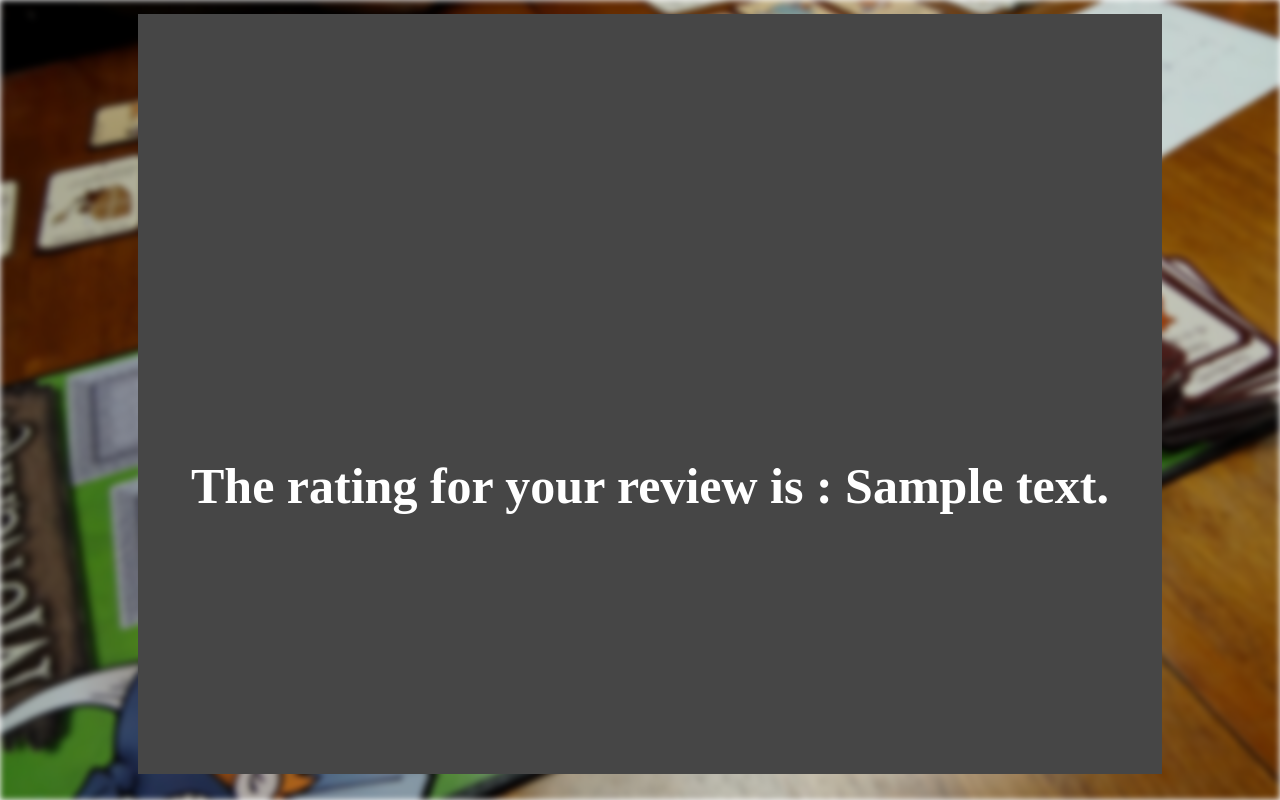
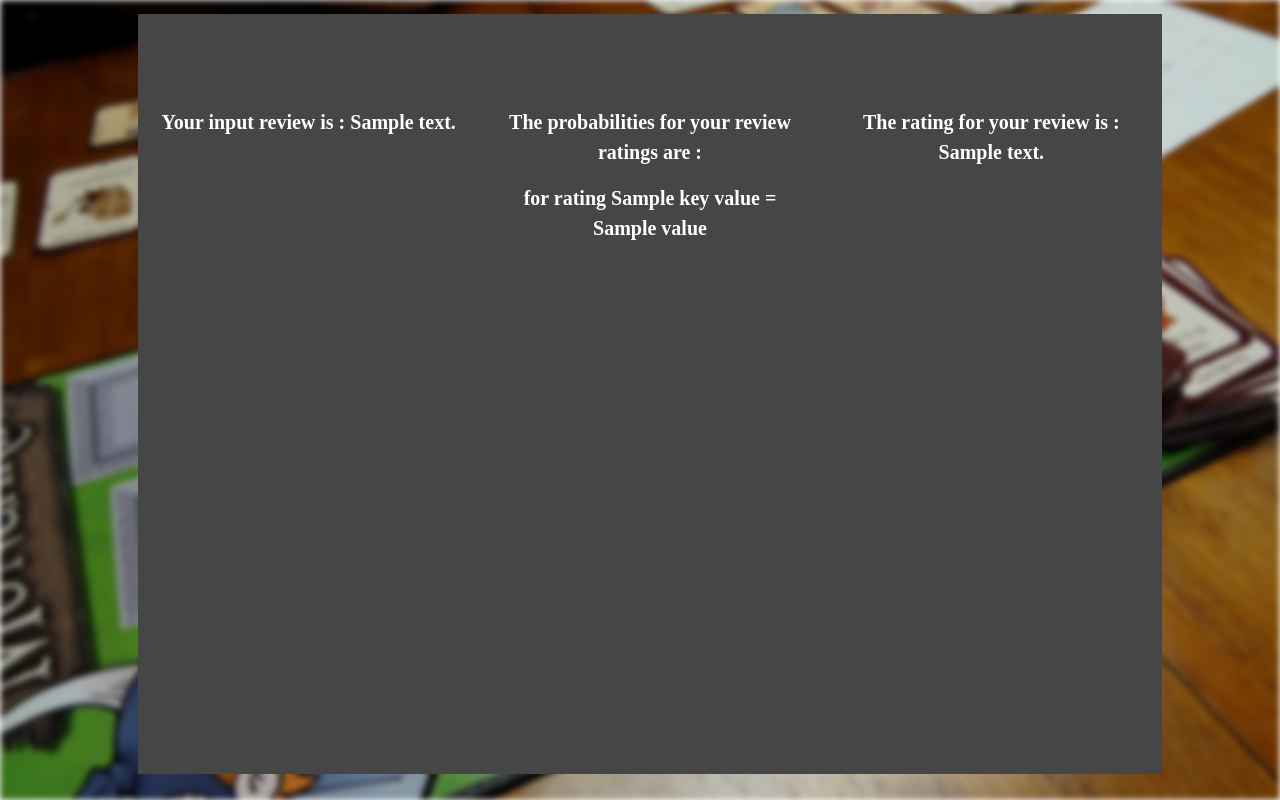
Before and after one commit to jonathankumar10/Game-Review-Rating-Predictor, a Flask app: template templates/answer.html in a window 1280 px wide. Run offline with Flask 2, Linux system fonts and the light colour scheme; the template is opened without the code that fills it: most values are stand-ins (such as "Sample title", 1, 10 or a date in 2020); parts of the project's set-up code (start-up, migrations or seed data) failed here and were passed over; some libraries are stand-ins or nearby versions.

Commit message:
Updated files

```diff
--- a/app.py
+++ b/app.py
@@ -1,7 +1,7 @@
 from flask import Flask
 from flask import Flask, session, url_for, redirect, render_template
 from flask_wtf import FlaskForm
-from wtforms import StringField, SubmitField
+from wtforms import StringField, SubmitField, validators
 import pickle
 from pandas import DataFrame
 
@@ -9,7 +9,7 @@ with open('./datasets/pickle_data/final_model_multinomial.pkl', 'rb') as pickle_
     model = pickle.load(pickle_file)
 with open('./datasets/pickle_data/vectorizer.pkl', 'rb') as pickle_file:
     vectorizer = pickle.load(pickle_file)
-print("Model and Vectorizer rrun from file")
+print("Model and Vectorizer run from file")
 
 app = Flask(__name__)
 
@@ -18,7 +18,7 @@ app.config['SECRET_KEY'] = 'jonathan'
 
 class InfoForm(FlaskForm):
 
-    comment = StringField('Enter your Comment/Review :')
+    comment = StringField('Enter your Comment/Review :',[validators.Length(min=1, max=100)])
     submit = SubmitField('Submit')
 
 
@@ -32,14 +32,25 @@ def question():
     form = InfoForm()
     if form.validate_on_submit():
         comment = form.comment.data
-        form.comment.data = ''
-        Input = [comment]
-        input_df = DataFrame(Input,columns=['comment'])
-        input_testing_features = vectorizer.transform(input_df['comment'])
-        predict = model.predict(input_testing_features)
-        answer = predict[0]
-        return render_template('answer.html', answer = answer, form = form)
-
+        if form.validate_on_submit() and form.validate():
+            comment = form.comment.data
+            form.comment.data = ''
+            Input = [comment]
+            input_df = DataFrame(Input,columns=['comment'])
+            input_testing_features = vectorizer.transform(input_df['comment'])
+            predict = model.predict(input_testing_features)
+            answer = predict[0]
+            prob = model.predict_proba(input_testing_features)[0]
+            rate_prob = {}
+            length = len(prob)
+            for i in range(length):
+                value = prob[i]
+                value = round(value, 3)
+                rate_prob[i] = value
+            print(rate_prob)
+            return render_template('answer.html', answer = answer, form = form,comment = comment, prob=rate_prob)
+        else:
+            render_template('index.html')
     return render_template('question.html', form= form, comment = comment)
 
 if __name__ == '__main__':
--- a/static/css/styles.css
+++ b/static/css/styles.css
@@ -58,7 +58,6 @@ body, html {
     height: 95%;
     margin: 10px;
     text-align: center;
-    padding-top: 10%;
   }
 
   #headfont {
@@ -149,4 +148,19 @@ body, html {
     text-align: center;
     margin-top: 30%;
     font-family: 'Cursive';
+    font-size: 20px;
   }
+
+
+  #formfont_ans1{
+    color: white;
+    text-align: center;
+    font-family: 'Cursive';
+    font-size: 20px;
+  }
+
+  .row .col-sm :hover{
+    background-color:rgb(0, 0, 0); /* Green */
+    color: #dbdbdb;
+    box-shadow: 0 12px 16px 0 rgba(255, 255, 255, 0.24), 0 17px 50px 0 rgba(133, 133, 133, 0.19);
+  }
--- a/templates/answer.html
+++ b/templates/answer.html
@@ -3,7 +3,30 @@
 {% block content %}
 <div id="quest-home">
 </div>
+
 <div id="headfont1">
+    <div class="container">
+        <div class="row">
+            <div class="col-sm">
+                <p id="formfont_ans">
+                    {% if comment %}
+                    Your input review is : {{comment}}
+                    {% endif %}
+                </p>
+            </div>
+            <div class="col-sm">
+                <p id="formfont_ans">
+                    {% if answer %}
+                    The probabilities for your review ratings are :
+                    {% endif %}
+                </p>
+                {% if answer %}
+                {% for key, value in prob.items() %}
+                <p id="formfont_ans1">for rating {{ key }} value = {{value}}</p>
+                {% endfor %}
+                {% endif %}
+            </div>
+            <div class="col-sm">
                 <p id="formfont_ans">
                     {% if answer %}
                     The rating for your review is : {{answer}}
@@ -12,5 +35,8 @@
                     {% endif %}
                 </p>
             </div>
+        </div>
+    </div>
+</div>
 
 {% endblock %}
```
Lines whose indentation alone changed are shown as unchanged.
